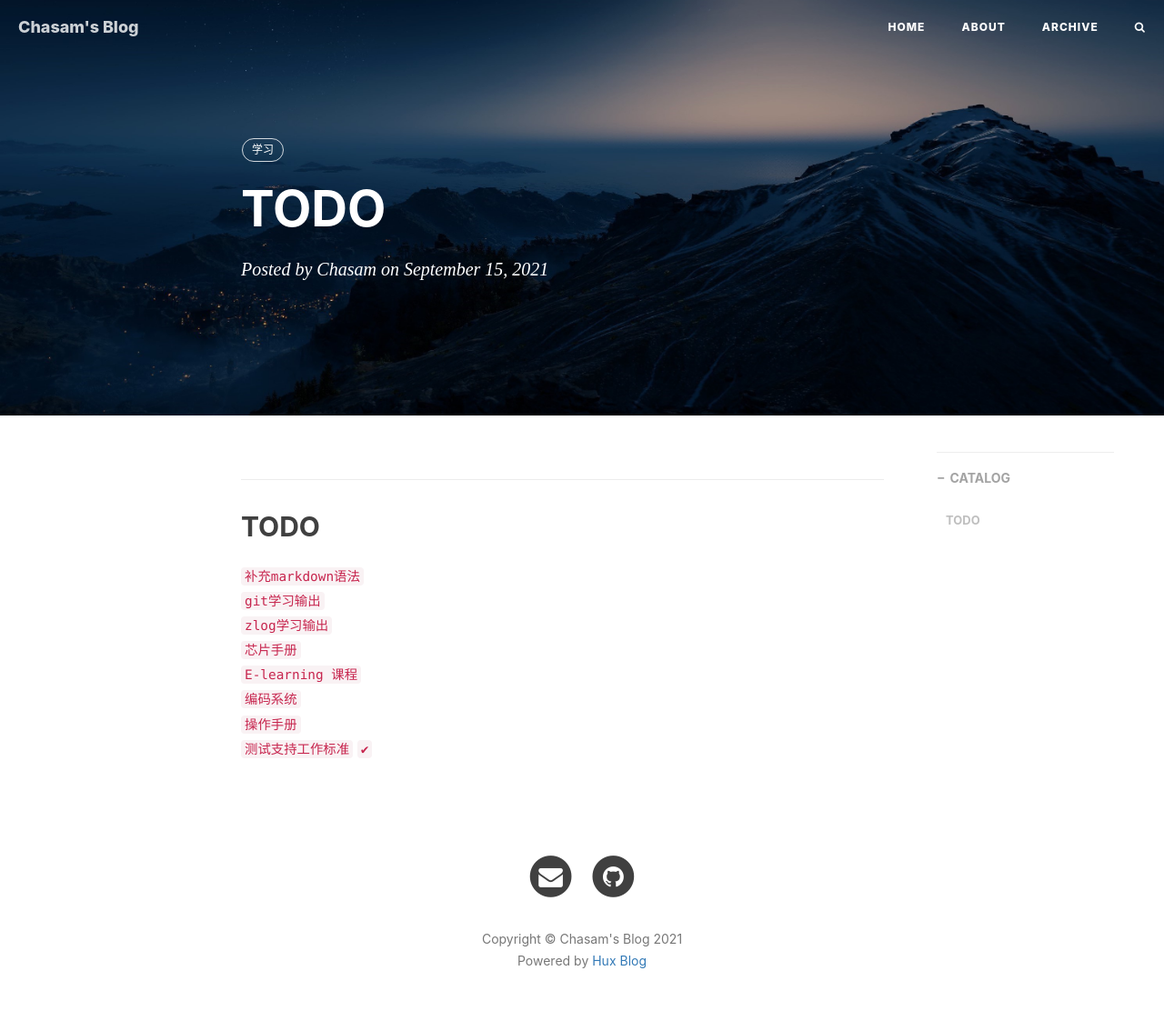
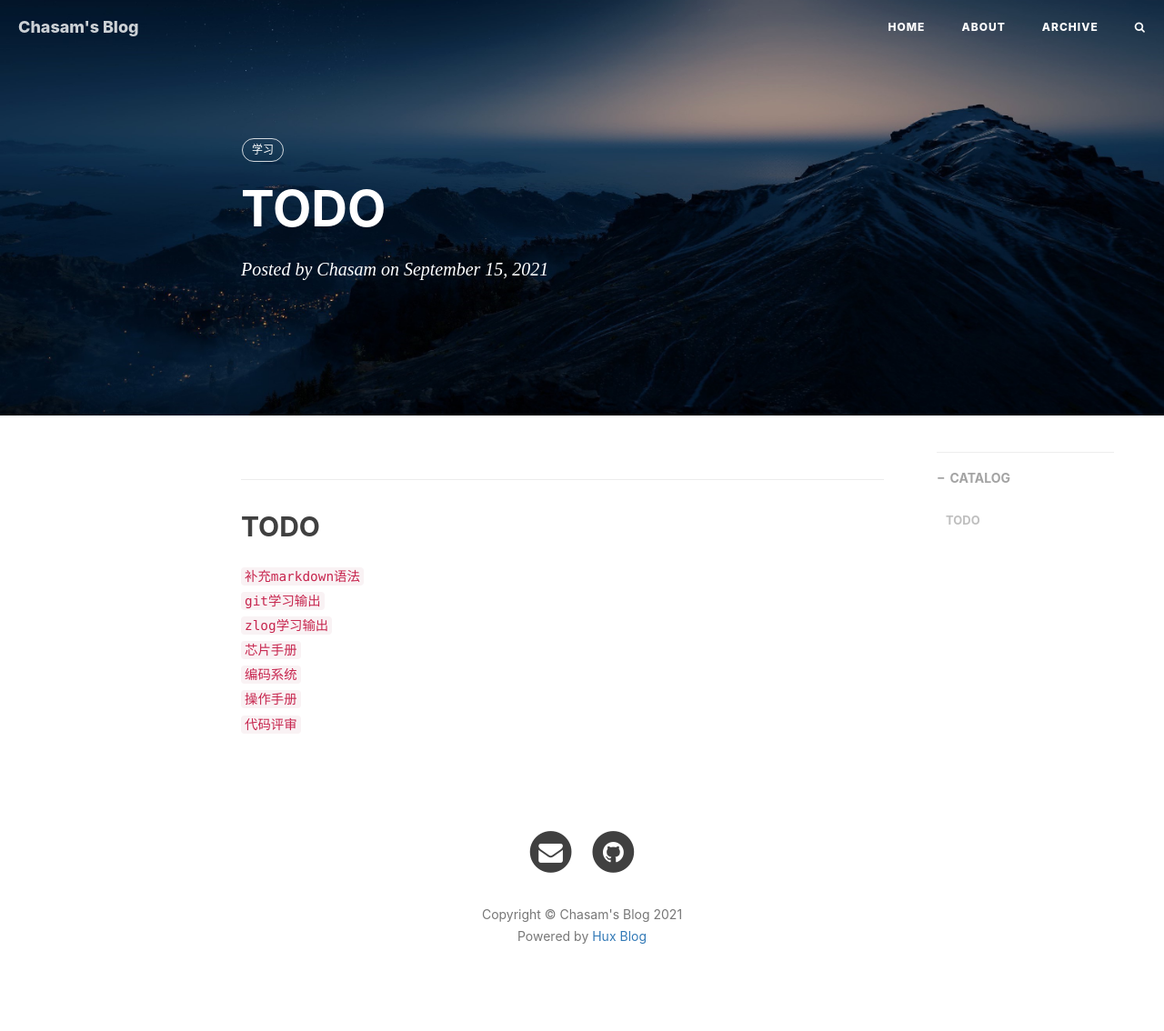
Before and after one commit to xujiaxiang42/xujiaxiang42.github.io, a Jekyll site: the page built from _posts/2021-09-15-TODO.md, in a window 1280 px wide. Shown: the whole page at 91% size. Built offline with Jekyll 4.4.1, drawn with Linux system fonts in a browser that asks for light colours; nearby versions of some CDN libraries; comment, search, counter and statistics services are not loaded; after the commit the page ends 1107 px from its top, so only the background shows below that.

Commit message:
modify todo

```diff
--- a/_posts/2021-09-15-TODO.md
+++ b/_posts/2021-09-15-TODO.md
@@ -14,7 +14,6 @@ tags:
 `git学习输出`
 `zlog学习输出`
 `芯片手册`
-`E-learning 课程`
 `编码系统`
 `操作手册`
-`测试支持工作标准`    `✔`
+`代码评审`
```
